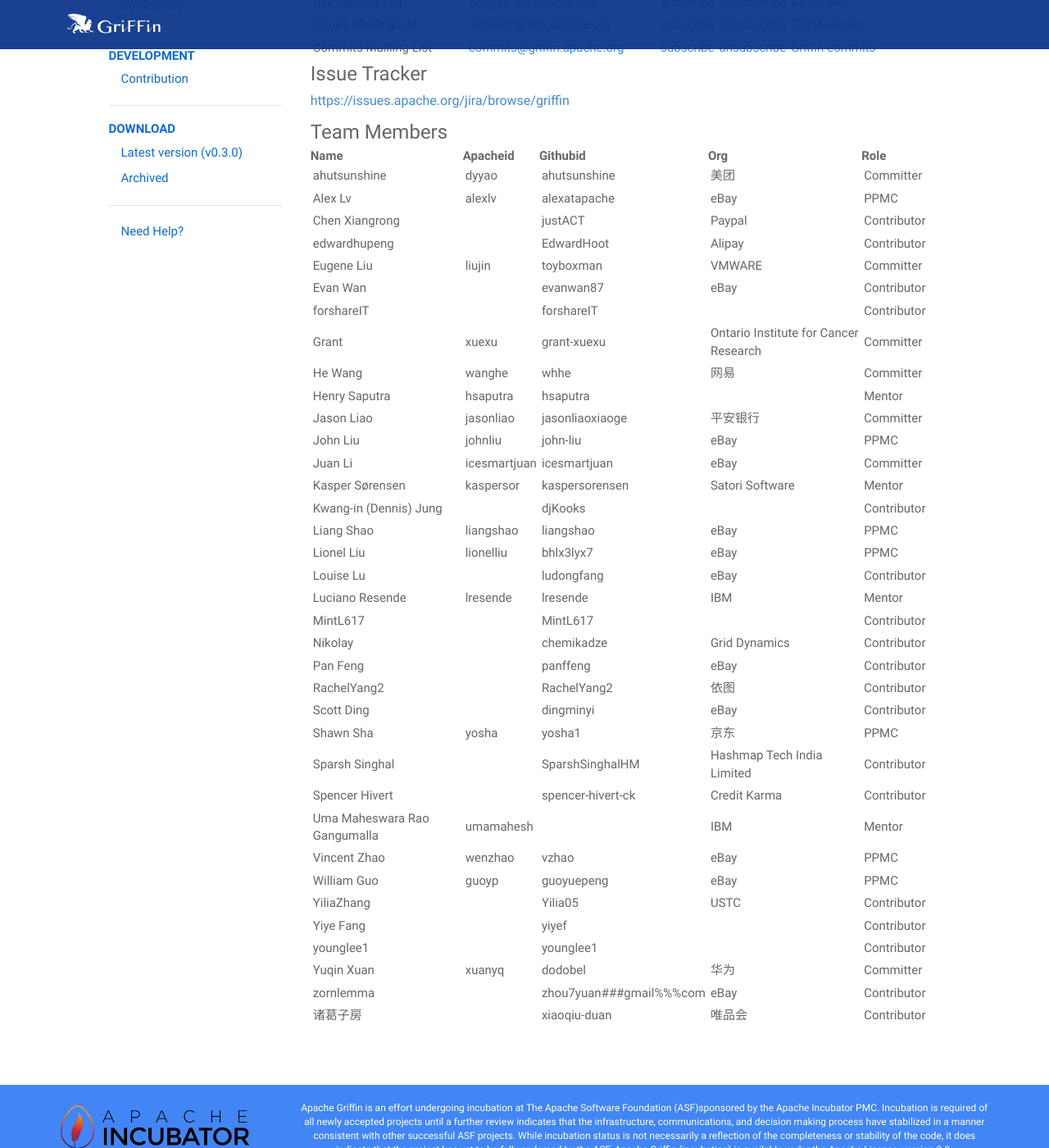
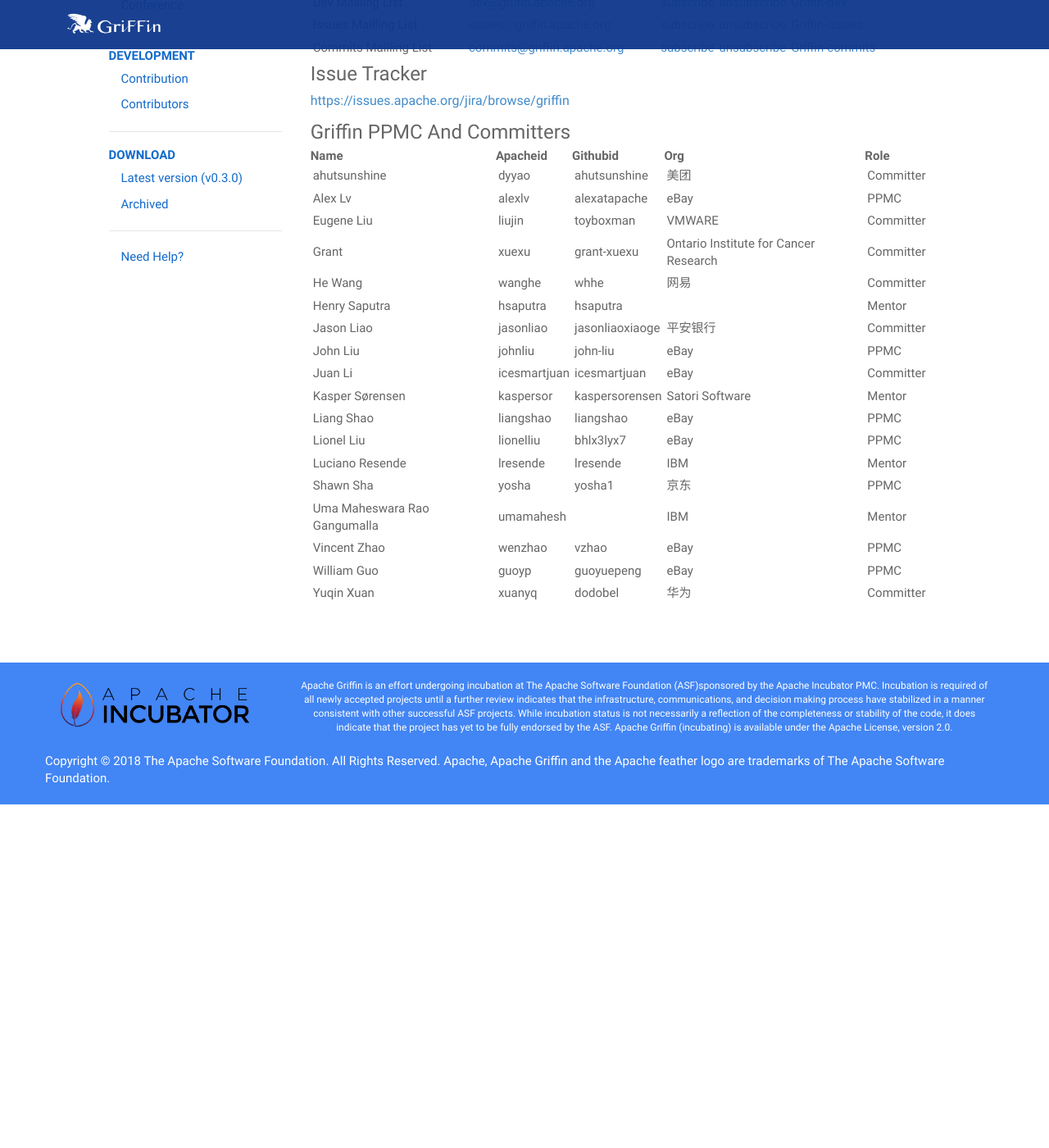
Before and after one commit to apache/griffin-site, a Jekyll site: the page built from community.md, in a window 1280 px wide and 1400 px high, scrolled down 230 px. Shown: the whole window at 82% size. Built offline with Jekyll 4.4.1, drawn with Linux system fonts in a browser that asks for light colours; comment, search, counter and statistics services are not loaded; after the commit the page ends 1211 px from its top, so only the background shows below that.

Commit message:
separate contributors from committers

```diff
--- a/_config.yml
+++ b/_config.yml
@@ -47,6 +47,8 @@
     links:
       - title: Contribution
         url: /docs/contribute.html
+      - title: Contributors
+        url: /docs/contributors.html
   - category: Download
     links:
       - title: Latest version (v0.3.0)
--- a/community.md
+++ b/community.md
@@ -20,17 +20,13 @@
 
 
 
-### Team Members
+### Griffin PPMC And Committers
 
 | Name | Apacheid | Githubid | Org | Role |
 |------------------------------|--------------|-------------------------|---------------------------------------|-------------|
 | ahutsunshine | dyyao | ahutsunshine | 美团 | Committer |
 | Alex Lv | alexlv | alexatapache | eBay | PPMC |
-| Chen Xiangrong |  | justACT | Paypal | Contributor |
-| edwardhupeng |  | EdwardHoot | Alipay | Contributor |
 | Eugene Liu | liujin | toyboxman | VMWARE | Committer |
-| Evan Wan |  | evanwan87 | eBay | Contributor |
-| forshareIT |  | forshareIT |  | Contributor |
 | Grant | xuexu | grant-xuexu | Ontario Institute for Cancer Research | Committer |
 | He Wang | wanghe | whhe | 网易 | Committer |
 | Henry Saputra | hsaputra | hsaputra |  | Mentor |
@@ -38,25 +34,11 @@
 | John Liu | johnliu | john-liu | eBay | PPMC |
 | Juan Li | icesmartjuan | icesmartjuan | eBay | Committer |
 | Kasper Sørensen | kaspersor | kaspersorensen | Satori Software | Mentor |
-| Kwang-in (Dennis) Jung |  | djKooks |  | Contributor |
 | Liang Shao | liangshao | liangshao | eBay | PPMC |
 | Lionel Liu | lionelliu | bhlx3lyx7 | eBay | PPMC |
-| Louise Lu |  | ludongfang | eBay | Contributor |
 | Luciano Resende | lresende | lresende | IBM | Mentor |
-| MintL617 |  | MintL617 |  | Contributor |
-| Nikolay |  | chemikadze | Grid Dynamics | Contributor |
-| Pan Feng |  | panffeng | eBay | Contributor |
-| RachelYang2 |  | RachelYang2 | 依图 | Contributor |
-| Scott Ding |  | dingminyi | eBay | Contributor |
 | Shawn Sha | yosha | yosha1 | 京东 | PPMC |
-| Sparsh Singhal |  | SparshSinghalHM | Hashmap Tech India Limited | Contributor |
-| Spencer Hivert |  | spencer-hivert-ck | Credit Karma | Contributor |
 | Uma Maheswara Rao Gangumalla | umamahesh |  | IBM | Mentor |
 | Vincent Zhao | wenzhao | vzhao | eBay | PPMC |
 | William Guo | guoyp | guoyuepeng | eBay | PPMC |
-| YiliaZhang |  | Yilia05 | USTC | Contributor |
-| Yiye Fang |  | yiyef |  | Contributor |
-| younglee1 |  | younglee1 |  | Contributor |
 | Yuqin Xuan | xuanyq | dodobel | 华为 | Committer |
-| zornlemma |  | zhou7yuan###gmail%%%com | eBay | Contributor |
-| 诸葛子房 |  | xiaoqiu-duan | 唯品会 | Contributor |
```
Also changed, not shown: contributors.md (added, +27 -0 lines), index.html (+3 -4 lines).
